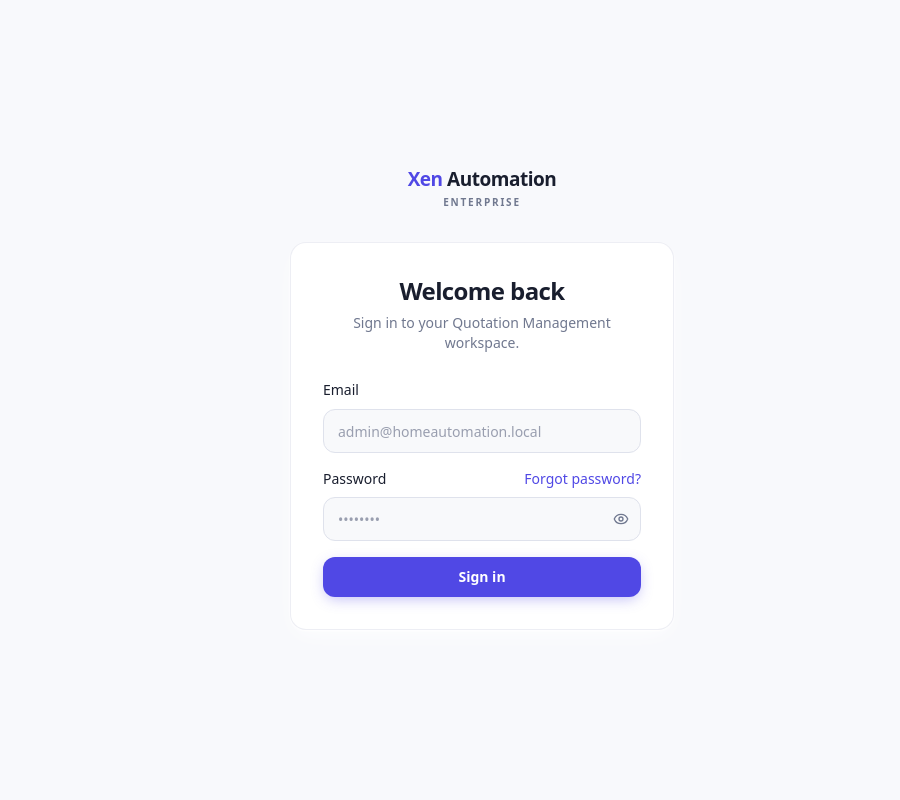
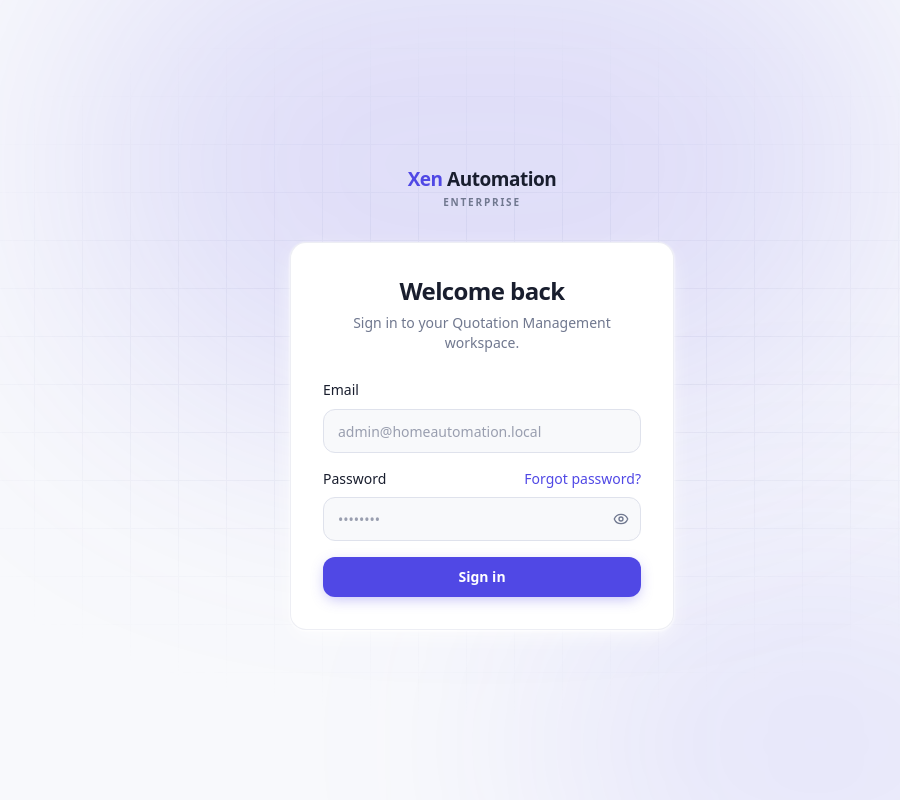
Before and after one commit to baranidaran08/home-automation, a Next.js app in the folder frontend/: page /login in a window 1280 px wide. Shown: the whole page, without its empty margins (158-1058 px from the left). Built offline with nearby package versions, Linux system fonts and the light colour scheme; no server answers.

Commit message:
updated login page

```diff
--- a/frontend/src/app/(auth)/layout.tsx
+++ b/frontend/src/app/(auth)/layout.tsx
@@ -1,21 +1,15 @@
 import type { ReactNode } from 'react';
 import { GuestGuard } from '@/features/auth';
-import { BrandLogo } from '@/components/layout/brand-logo';
+import { AuthShell } from '@/components/layout/auth-shell';
 
 /**
- * Authentication layout. Provides a centered, minimal shell for the auth route
- * group (login). Wrapped in GuestGuard so authenticated admins are redirected
- * to the dashboard instead of seeing these pages.
+ * Authentication layout (login). Wrapped in GuestGuard so authenticated users are
+ * redirected to the dashboard instead of seeing these pages.
  */
 export default function AuthLayout({ children }: { children: ReactNode }) {
   return (
     <GuestGuard>
-      <div className="flex min-h-screen flex-col items-center justify-center bg-background p-4 sm:p-6">
-        <div className="mb-8 text-center">
-          <BrandLogo href={null} />
-        </div>
-        <div className="w-full max-w-sm">{children}</div>
-      </div>
+      <AuthShell>{children}</AuthShell>
     </GuestGuard>
   );
 }
--- a/frontend/src/app/(onboarding)/layout.tsx
+++ b/frontend/src/app/(onboarding)/layout.tsx
@@ -1,21 +1,16 @@
 import type { ReactNode } from 'react';
 import { ChangePasswordGuard } from '@/features/auth';
-import { BrandLogo } from '@/components/layout/brand-logo';
+import { AuthShell } from '@/components/layout/auth-shell';
 
 /**
  * Onboarding layout (change-password). Authenticated-only, but intentionally does
  * NOT render the dashboard shell — a first-login user must set their password
- * before they get sidebar/topbar access. Centered like the auth layout.
+ * before they get sidebar/topbar access.
  */
 export default function OnboardingLayout({ children }: { children: ReactNode }) {
   return (
     <ChangePasswordGuard>
-      <div className="flex min-h-screen flex-col items-center justify-center bg-background p-4 sm:p-6">
-        <div className="mb-8 text-center">
-          <BrandLogo href={null} />
-        </div>
-        <div className="w-full max-w-sm">{children}</div>
-      </div>
+      <AuthShell>{children}</AuthShell>
     </ChangePasswordGuard>
   );
 }
--- a/frontend/src/app/(public)/layout.tsx
+++ b/frontend/src/app/(public)/layout.tsx
@@ -1,5 +1,5 @@
 import type { ReactNode } from 'react';
-import { BrandLogo } from '@/components/layout/brand-logo';
+import { AuthShell } from '@/components/layout/auth-shell';
 
 /**
  * Public layout for password-recovery pages (/forgot-password, /reset-password).
@@ -8,15 +8,8 @@ import { BrandLogo } from '@/components/layout/brand-logo';
  * reachable even for an already-authenticated session. A reset link from an email
  * has to open the reset page regardless of any existing login — otherwise the
  * session cookie would bounce the user to the dashboard before the reset (and its
- * token validation) can run. Same centered shell as the auth pages, no redirect.
+ * token validation) can run.
  */
 export default function PublicLayout({ children }: { children: ReactNode }) {
-  return (
-    <div className="flex min-h-screen flex-col items-center justify-center bg-background p-4 sm:p-6">
-      <div className="mb-8 text-center">
-        <BrandLogo href={null} />
-      </div>
-      <div className="w-full max-w-sm">{children}</div>
-    </div>
-  );
+  return <AuthShell>{children}</AuthShell>;
 }
--- a/frontend/src/app/globals.css
+++ b/frontend/src/app/globals.css
@@ -85,6 +85,23 @@
   }
 }
 
+@layer components {
+  /**
+   * Faint blueprint grid used behind the auth pages. Drawn from the `--border`
+   * token, so it re-tints itself in light/dark with no extra rules. The radial
+   * mask fades it out toward the edges so it reads as texture rather than graph
+   * paper, and keeps contrast clean directly behind the card.
+   */
+  .auth-grid {
+    background-image:
+      linear-gradient(to right, hsl(var(--border)) 1px, transparent 1px),
+      linear-gradient(to bottom, hsl(var(--border)) 1px, transparent 1px);
+    background-size: 48px 48px;
+    -webkit-mask-image: radial-gradient(ellipse 70% 60% at 50% 45%, #000 20%, transparent 75%);
+    mask-image: radial-gradient(ellipse 70% 60% at 50% 45%, #000 20%, transparent 75%);
+  }
+}
+
 @layer base {
   * {
     @apply border-border;
--- /dev/null
+++ b/frontend/src/components/layout/auth-shell.tsx
@@ -0,0 +1,35 @@
+import type { ReactNode } from 'react';
+import { BrandLogo } from './brand-logo';
+
+/**
+ * Centered shell shared by every out-of-app page (login, forgot/reset password,
+ * first-login change password): decorative backdrop + wordmark + a narrow content
+ * column. The route groups differ only in which guard wraps this, so the visual
+ * shell lives here once instead of being duplicated three times.
+ *
+ * The backdrop is built from theme tokens (`--border`, `--primary`), so it
+ * re-tints itself for light/dark with no per-theme markup. It is pure CSS — no
+ * images, no extra requests.
+ */
+export function AuthShell({ children }: { children: ReactNode }) {
+  return (
+    <div className="relative flex min-h-screen flex-col items-center justify-center overflow-hidden bg-background p-4 sm:p-6">
+      {/* Decorative only — hidden from assistive tech and never intercepts clicks. */}
+      <div aria-hidden className="pointer-events-none absolute inset-0 overflow-hidden">
+        <div className="absolute inset-0 auth-grid opacity-70" />
+
+        {/* Indigo aurora bloom behind the card. Slightly stronger in dark mode,
+            where a diffuse glow reads as depth rather than haze. */}
+        <div className="absolute left-1/2 top-[-12%] h-[520px] w-[820px] max-w-[150vw] -translate-x-1/2 rounded-full bg-primary/15 blur-[130px] dark:bg-primary/25" />
+
+        {/* Off-centre secondary bloom so the composition isn't perfectly symmetric. */}
+        <div className="absolute bottom-[-18%] right-[2%] h-[400px] w-[560px] max-w-[110vw] rounded-full bg-primary/10 blur-[120px] dark:bg-primary/15" />
+      </div>
+
+      <div className="relative z-10 mb-8 text-center">
+        <BrandLogo href={null} />
+      </div>
+      <div className="relative z-10 w-full max-w-sm">{children}</div>
+    </div>
+  );
+}
```
